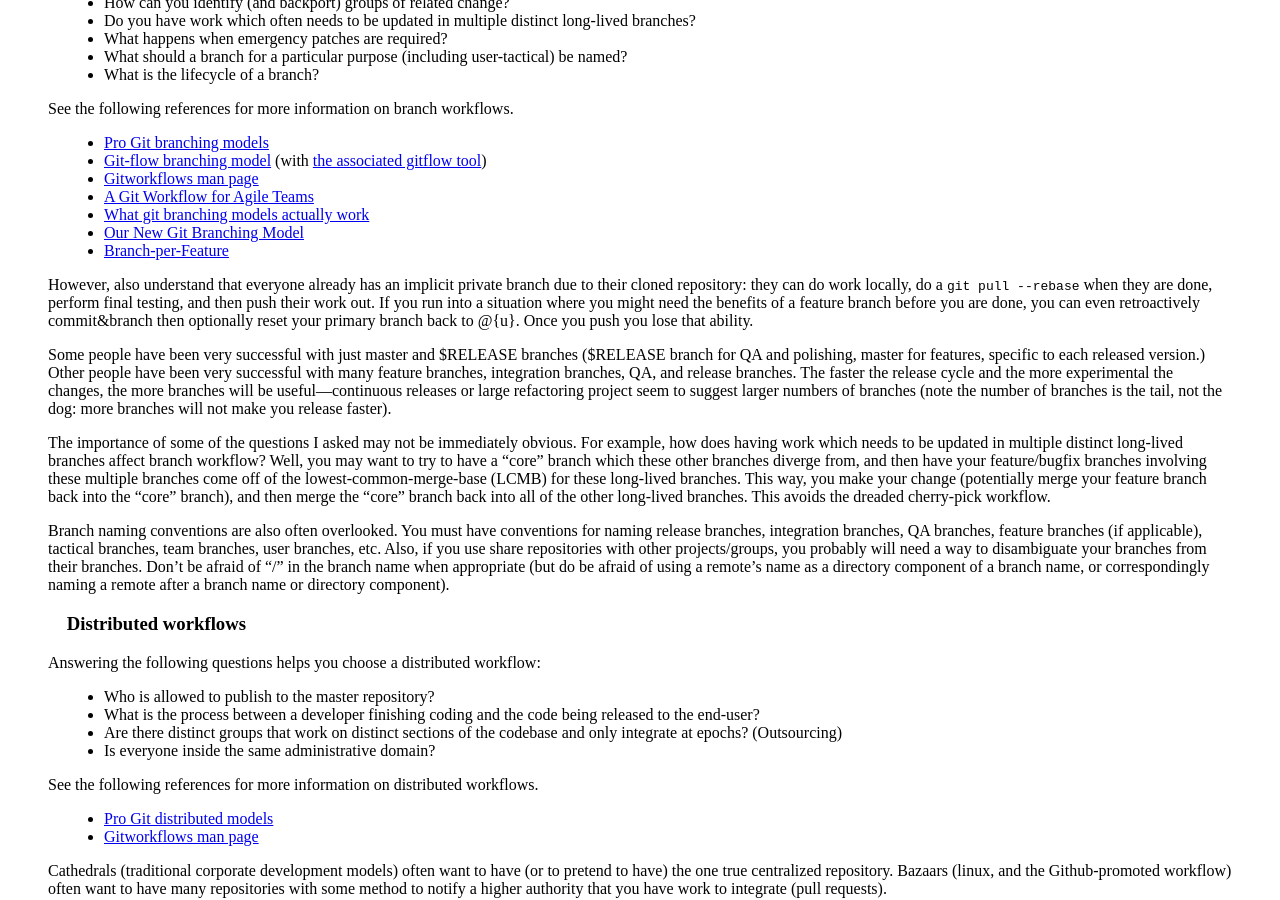
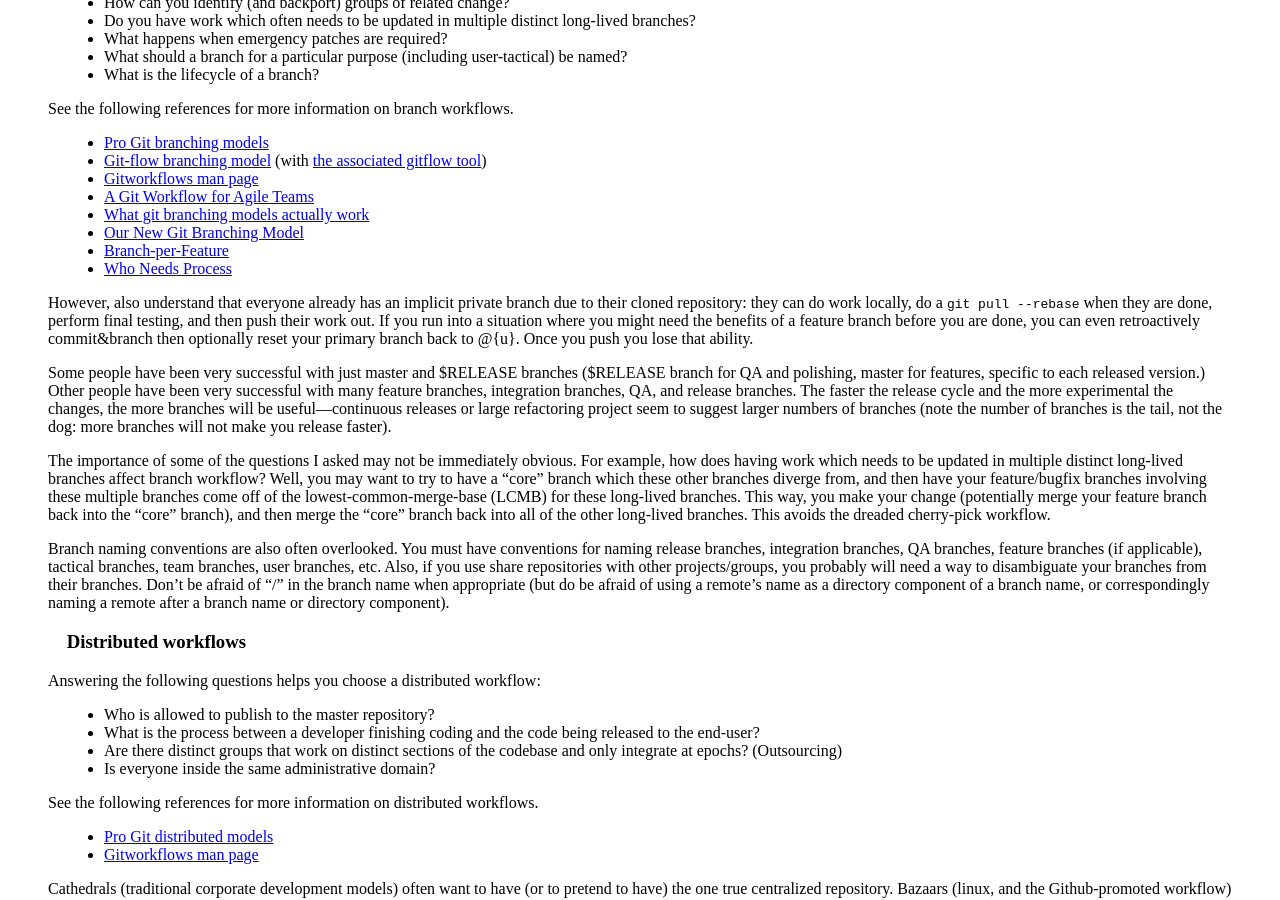
Before and after one commit to SethRobertson/GitBestPractices, a Jekyll site: the page built from index.md, in a window 1280 px wide and 900 px high, scrolled down 3354 px. Built offline with Jekyll 4.4.1, drawn with Linux system fonts in a browser that asks for light colours; Markdown is read by kramdown in place of the engine named in the settings.

Commit message:
added correct archive link. thanks to @rhunter

```diff
--- a/index.md
+++ b/index.md
@@ -301,6 +301,7 @@ workflows.
 * [What git branching models actually work](http://stackoverflow.com/questions/2621610/what-git-branching-models-actually-work)
 * [Our New Git Branching Model](http://blogs.remobjects.com/blogs/mh/2011/08/25/p2940)
 * [Branch-per-Feature](http://dymitruk.com/blog/2012/02/05/branch-per-feature/)
+* [Who Needs Process](http://widgetsandshit.com/teddziuba/2011/12/process.html)
 
 However, also understand that everyone already has an implicit
 private branch due to their cloned repository: they can do work
```
